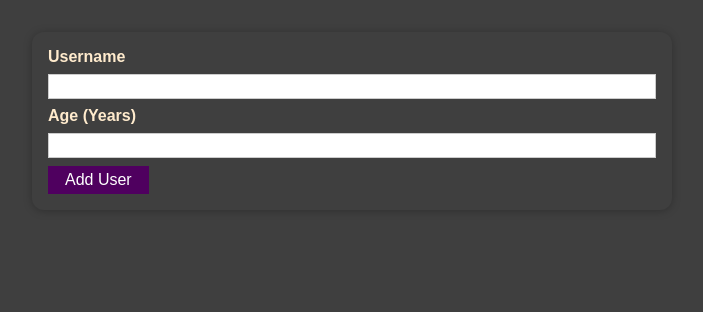
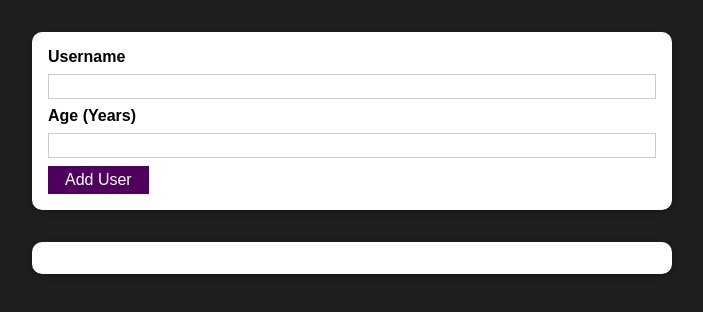
Before and after one commit to SamEBrierley/ReactNameAndAge, a React (Create React App) app: page / in a window 1280 px wide. Shown: the top 312 px of the page, without its empty margins (288-991 px from the left). Built offline with nearby package versions, Linux system fonts and the light colour scheme.

Commit message:
Moved the Error Modal files to the UI folder. It now displays a list of previous names and ages

```diff
--- a/src/App.js
+++ b/src/App.js
@@ -1,11 +1,24 @@
-import React from 'react';
+import React, { useState } from 'react';
 
 import AddUser from './components/Users/AddUser';
+import UsersList from './components/Users/UsersList';
 
 function App() {
+  const [usersList, setUsersList] = useState([]);
+
+  const addUserHandler = (uName, uAge) => {
+    setUsersList((prevUsersList) => {
+      return [
+        ...prevUsersList,
+        { name: uName, age: uAge, id: Math.random().toString() },
+      ];
+    });
+  };
+
   return (
     <div>
-      <AddUser/>
+      <AddUser onAddUser={addUserHandler} />
+      <UsersList users={usersList} />
     </div>
   );
 }
--- a/src/components/UI/Card.module.css
+++ b/src/components/UI/Card.module.css
@@ -1,5 +1,5 @@
-.card{
-    border-radius: 12px;
-    box-shadow: 0 1px 8px rgba(0,0,0,0.25);
-    color: blanchedalmond;
+.card {
+  background: white;
+  box-shadow: 0 2px 8px rgba(0, 0, 0, 0.26);
+  border-radius: 10px;
 }
--- a/src/components/Users/AddUser.js
+++ b/src/components/Users/AddUser.js
@@ -1,11 +1,25 @@
-import React, { useState } from "react";
-import Card from "../UI/Card";
-import Button from "../UI/Button";
-import classes from "./AddUser.module.css";
+import React, { useState } from 'react';
+
+import Card from '../UI/Card';
+import Button from '../UI/Button';
+import classes from './AddUser.module.css';
 
 const AddUser = (props) => {
-  const [enteredUsername, setEnteredUsername] = useState("");
-  const [enteredAge, setEnteredAge] = useState("");
+  const [enteredUsername, setEnteredUsername] = useState('');
+  const [enteredAge, setEnteredAge] = useState('');
+
+  const addUserHandler = (event) => {
+    event.preventDefault();
+    if (enteredUsername.trim().length === 0 || enteredAge.trim().length === 0) {
+      return;
+    }
+    if (+enteredAge < 1) {
+      return;
+    }
+    props.onAddUser(enteredUsername, enteredAge);
+    setEnteredUsername('');
+    setEnteredAge('');
+  };
 
   const usernameChangeHandler = (event) => {
     setEnteredUsername(event.target.value);
@@ -15,19 +29,6 @@
     setEnteredAge(event.target.value);
   };
 
-  const addUserHandler = (event) => {
-    event.preventDefault();
-    if (enteredUsername.trim().length === 0 || enteredAge.trim().length === 0) {
-      return;
-    }
-    if (+enteredAge < 1) {
-      return;
-    }
-    console.log(enteredUsername, enteredAge);
-    setEnteredUsername("");
-    setEnteredAge("");
-
-  };
   return (
     <Card className={classes.input}>
       <form onSubmit={addUserHandler}>
--- /dev/null
+++ b/src/components/Users/UsersList.js
@@ -0,0 +1,20 @@
+import React from 'react';
+
+import Card from '../UI/Card';
+import classes from './UsersList.module.css';
+
+const UsersList = (props) => {
+  return (
+    <Card className={classes.users}>
+      <ul>
+        {props.users.map((user) => (
+          <li key={user.id}>
+            {user.name} ({user.age} years old)
+          </li>
+        ))}
+      </ul>
+    </Card>
+  );
+};
+
+export default UsersList;
--- /dev/null
+++ b/src/components/Users/UsersList.module.css
@@ -0,0 +1,16 @@
+.users {
+  margin: 2rem auto;
+  width: 90%;
+  max-width: 40rem;
+}
+
+.users ul {
+  list-style: none;
+  padding: 1rem;
+}
+
+.users li {
+  border: 1px solid #ccc;
+  margin: 0.5rem 0;
+  padding: 0.5rem;
+}
--- a/src/index.css
+++ b/src/index.css
@@ -4,9 +4,9 @@
 
 html {
   font-family: sans-serif;
+  background: #1f1f1f;
 }
 
 body {
   margin: 0;
-  background-color:#3f3f3f
 }
```
Also changed, not shown: src/components/UI/Button.js (+12 -10 lines), src/components/UI/Card.js (+4 -5 lines), src/components/UI/Button.module.css (indentation only), src/components/UI/ErrorModal.js (renamed from src/components/Errors/ErrorModal.js), src/components/UI/ErrorModal.module.css (renamed from src/components/Errors/ErrorModal.module.css), src/components/Users/AddUser.module.css (indentation only). Lines whose indentation alone changed are shown as unchanged.
